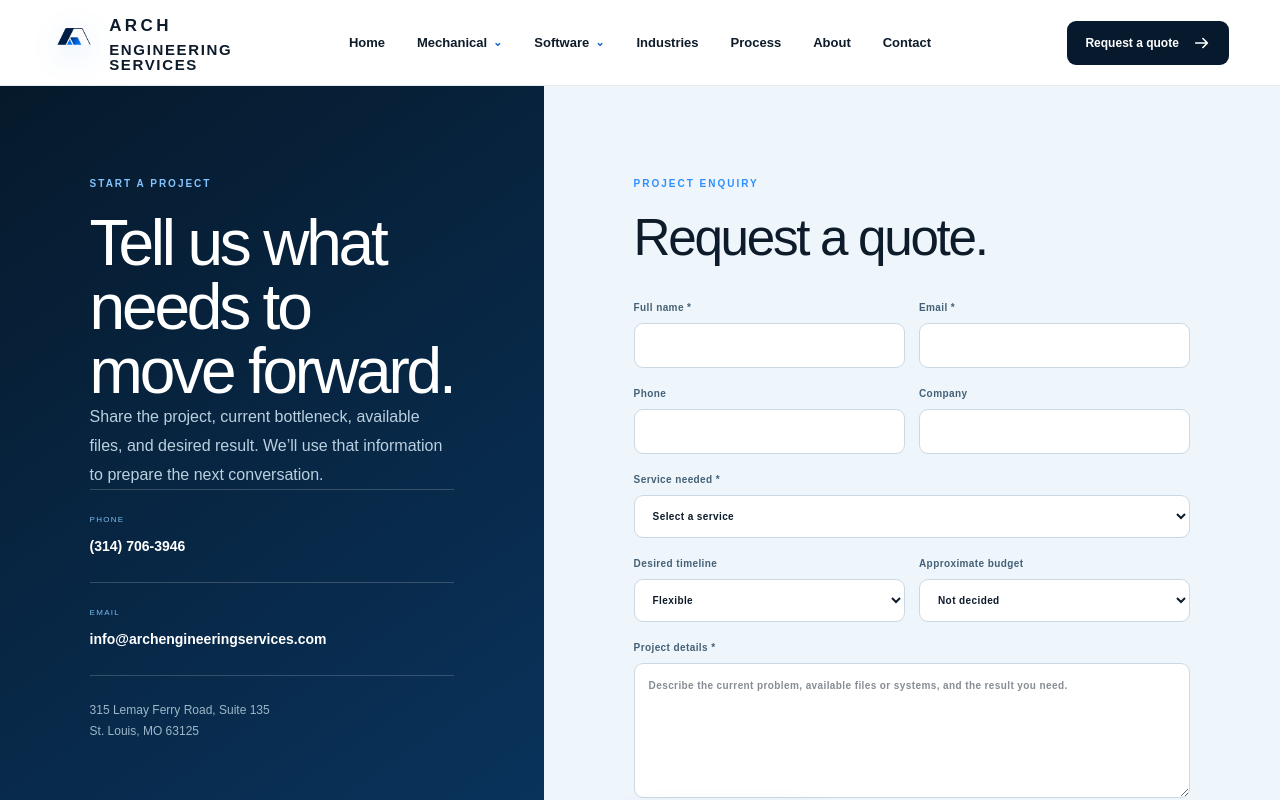
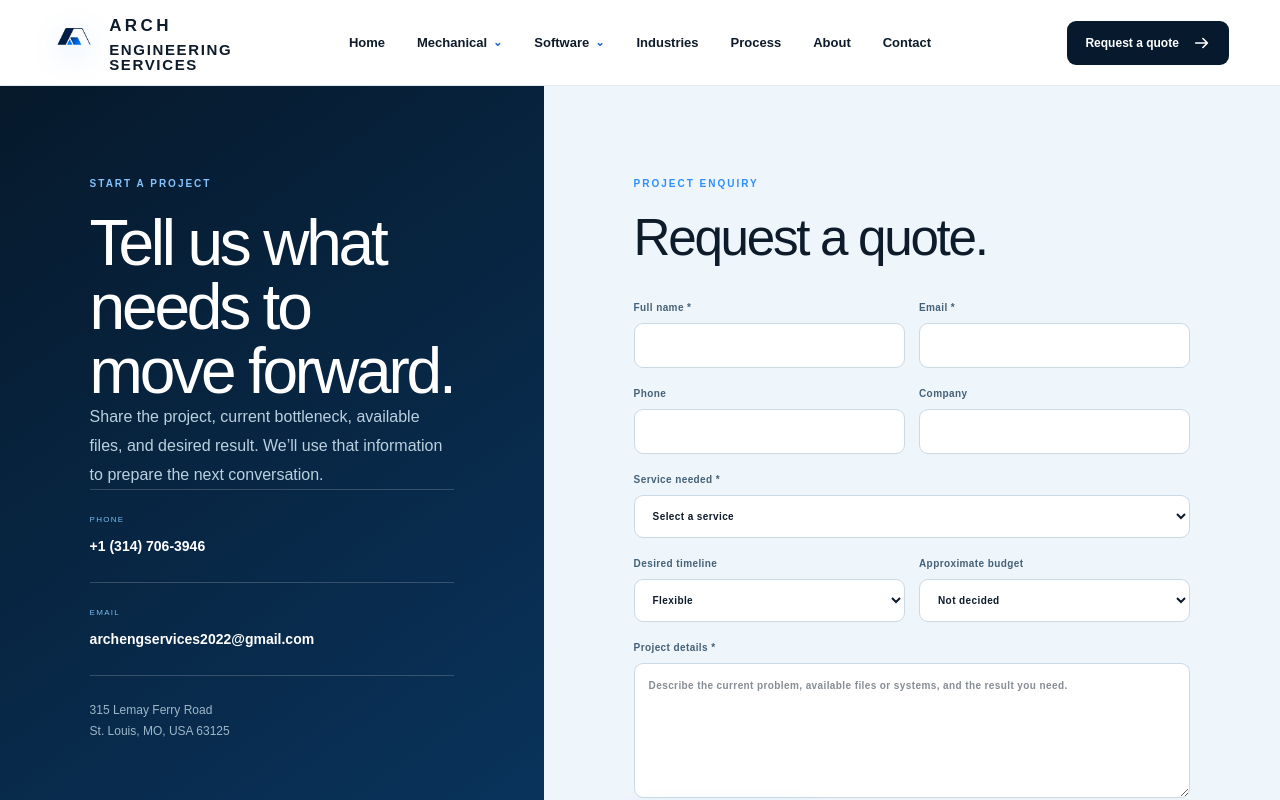
Before and after one commit to archengservices2022/Arch-Engineering-Website, a Next.js app: page /contact in a window 1280 px wide. Shown: the top 800 px of the page. Built offline with nearby package versions, Linux system fonts and the light colour scheme.

Commit message:
Update contact details

```diff
--- a/app/contact/page.tsx
+++ b/app/contact/page.tsx
@@ -1,3 +1,30 @@
-import type { Metadata } from "next";import { SiteFooter,SiteHeader } from "../service-components";import QuoteForm from "./quote-form";
-export const metadata:Metadata={title:"Request a Quote | Arch Engineering Services",description:"Discuss a mechanical CAD, iLogic automation, or custom software project with Arch Engineering Services in St. Louis."};
-export default function Contact(){return <main><SiteHeader/><section className="contact-page"><div className="contact-sidebar"><p className="section-label pale">START A PROJECT</p><h1>Tell us what needs to move forward.</h1><p>Share the project, current bottleneck, available files, and desired result. We’ll use that information to prepare the next conversation.</p><a href="tel:+13147063946"><small>PHONE</small><b>(314) 706-3946</b></a><a href="mailto:info@archengineeringservices.com"><small>EMAIL</small><b>info@archengineeringservices.com</b></a><address>315 Lemay Ferry Road, Suite 135<br/>St. Louis, MO 63125</address></div><div className="form-panel"><p className="section-label">PROJECT ENQUIRY</p><h2>Request a quote.</h2><QuoteForm/></div></section><SiteFooter/></main>}
+import type { Metadata } from "next";
+import { SiteFooter, SiteHeader } from "../service-components";
+import QuoteForm from "./quote-form";
+
+export const metadata: Metadata = {
+  title: "Request a Quote | Arch Engineering Services",
+  description: "Discuss a mechanical CAD, iLogic automation, or custom software project with Arch Engineering Services in St. Louis."
+};
+
+export default function Contact() {
+  return <main>
+    <SiteHeader />
+    <section className="contact-page">
+      <div className="contact-sidebar">
+        <p className="section-label pale">START A PROJECT</p>
+        <h1>Tell us what needs to move forward.</h1>
+        <p>Share the project, current bottleneck, available files, and desired result. We’ll use that information to prepare the next conversation.</p>
+        <a href="tel:+13147063946"><small>PHONE</small><b>+1 (314) 706-3946</b></a>
+        <a href="mailto:archengservices2022@gmail.com"><small>EMAIL</small><b>archengservices2022@gmail.com</b></a>
+        <address>315 Lemay Ferry Road<br />St. Louis, MO, USA 63125</address>
+      </div>
+      <div className="form-panel">
+        <p className="section-label">PROJECT ENQUIRY</p>
+        <h2>Request a quote.</h2>
+        <QuoteForm />
+      </div>
+    </section>
+    <SiteFooter />
+  </main>;
+}
```
